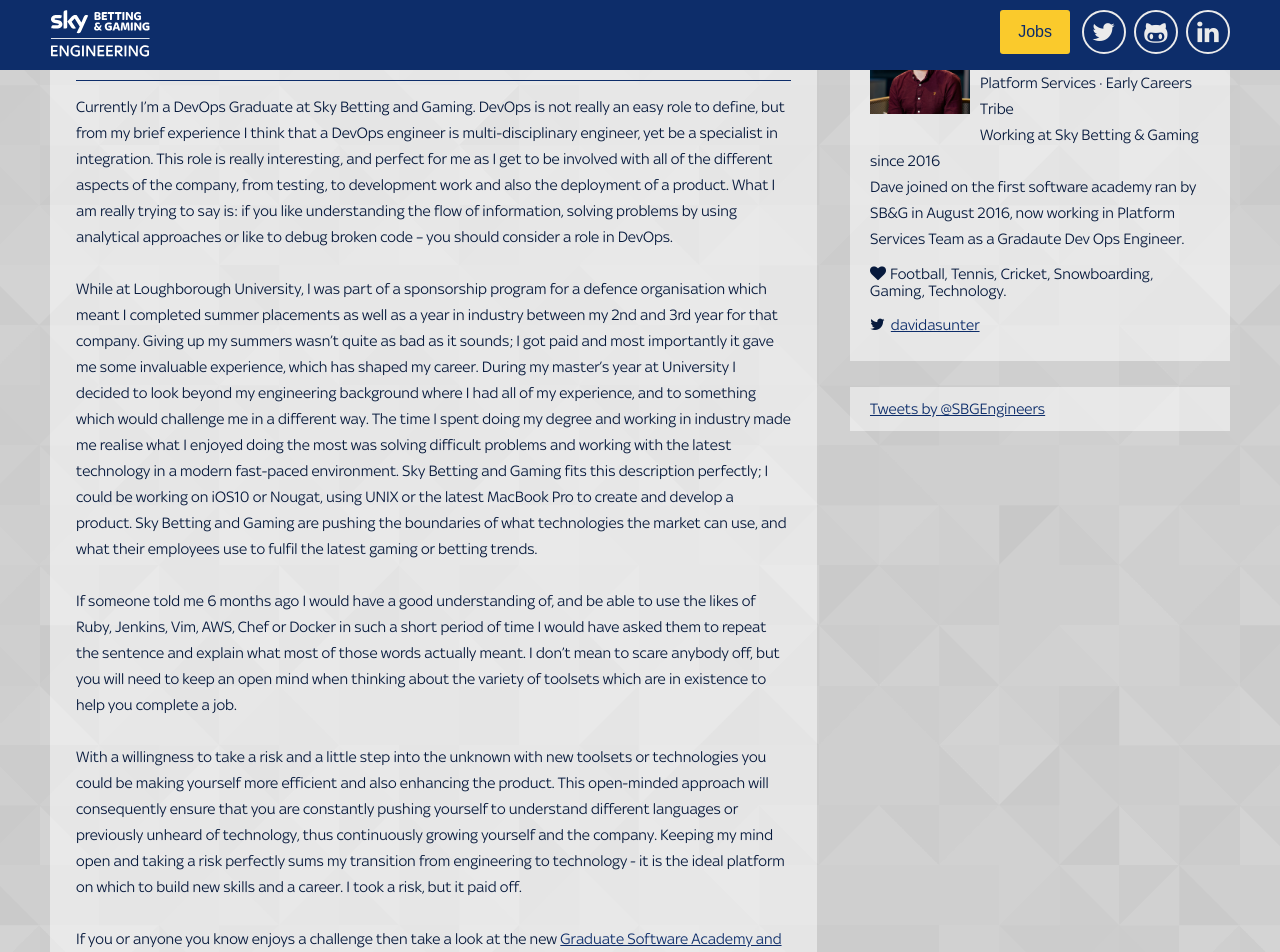
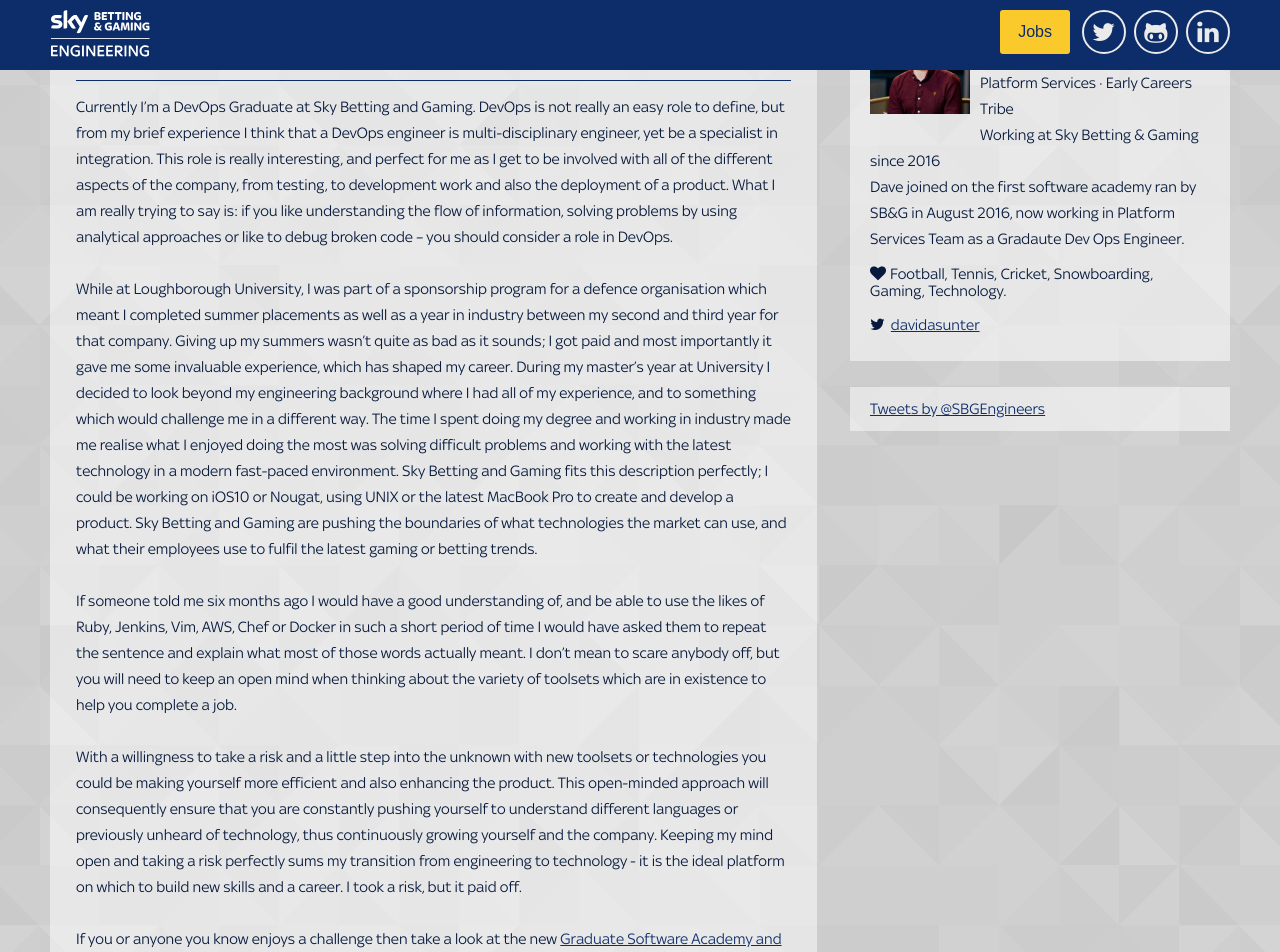
Before and after one commit to skybet/skybet.github.io, a Jekyll site: the page built from _posts/2017-01-05-graduate-devops-blog.md, in a window 1280 px wide and 1400 px high, scrolled down 514 px. Shown: the top 952 px of the window. Built offline with Jekyll 4.4.1, drawn with Linux system fonts in a browser that asks for light colours; nearby versions of some CDN libraries; some web fonts are replaced; comment, search, counter and statistics services are not loaded; some of the changed text lies outside the part shown.

Commit message:
Updates to numbering and header for useful links

```diff
--- a/_posts/2017-01-05-graduate-devops-blog.md
+++ b/_posts/2017-01-05-graduate-devops-blog.md
@@ -10,9 +10,9 @@
 
 Currently I’m a DevOps Graduate at Sky Betting and Gaming.  DevOps is not really an easy role to define, but from my brief experience I think that a DevOps engineer is multi-disciplinary engineer, yet be a specialist in integration. This role is really interesting, and perfect for me as I get to be involved with all of the different aspects of the company, from testing, to development work and also the deployment of a product. What I am really trying to say is: if you like understanding the flow of information, solving problems by using analytical approaches or like to debug broken code – you should consider a role in DevOps.
 
-While at Loughborough University, I was part of a sponsorship program for a defence organisation which meant I completed summer placements as well as a year in industry between my 2nd and 3rd year for that company. Giving up my summers wasn’t quite as bad as it sounds; I got paid and most importantly it gave me some invaluable experience, which has shaped my career. During my master's year at University I decided to look beyond my engineering background where I had all of my experience, and to something which would challenge me in a different way. The time I spent doing my degree and working in industry made me realise what I enjoyed doing the most was solving difficult problems and working with the latest technology in a modern fast-paced environment. Sky Betting and Gaming fits this description perfectly; I could be working on iOS10 or Nougat, using UNIX or the latest MacBook Pro to create and develop a product. Sky Betting and Gaming are pushing the boundaries of what technologies the market can use, and what their employees use to fulfil the latest gaming or betting trends.
+While at Loughborough University, I was part of a sponsorship program for a defence organisation which meant I completed summer placements as well as a year in industry between my second and third year for that company. Giving up my summers wasn’t quite as bad as it sounds; I got paid and most importantly it gave me some invaluable experience, which has shaped my career. During my master's year at University I decided to look beyond my engineering background where I had all of my experience, and to something which would challenge me in a different way. The time I spent doing my degree and working in industry made me realise what I enjoyed doing the most was solving difficult problems and working with the latest technology in a modern fast-paced environment. Sky Betting and Gaming fits this description perfectly; I could be working on iOS10 or Nougat, using UNIX or the latest MacBook Pro to create and develop a product. Sky Betting and Gaming are pushing the boundaries of what technologies the market can use, and what their employees use to fulfil the latest gaming or betting trends.
 
-If someone told me 6 months ago I would have a good understanding of, and be able to use the likes of Ruby, Jenkins, Vim, AWS, Chef or Docker in such a short period of time I would have asked them to repeat the sentence and explain what most of those words actually meant. I don’t mean to scare anybody off, but you will need to keep an open mind when thinking about the variety of toolsets which are in existence to help you complete a job.
+If someone told me six months ago I would have a good understanding of, and be able to use the likes of Ruby, Jenkins, Vim, AWS, Chef or Docker in such a short period of time I would have asked them to repeat the sentence and explain what most of those words actually meant. I don’t mean to scare anybody off, but you will need to keep an open mind when thinking about the variety of toolsets which are in existence to help you complete a job.
 
 With a willingness to take a risk and a little step into the unknown with new toolsets or technologies you could be making yourself more efficient and also enhancing the product. This open-minded approach will consequently ensure that you are constantly pushing yourself to understand different languages or previously unheard of technology, thus continuously growing yourself and the company. Keeping my mind open and taking a risk perfectly sums my transition from engineering to technology - it is the ideal platform on which to build new skills and a career. I took a risk, but it paid off.
 
```
Also changed, not shown: other parts of _posts/2017-01-05-graduate-devops-blog.md (+1 -0 lines).
